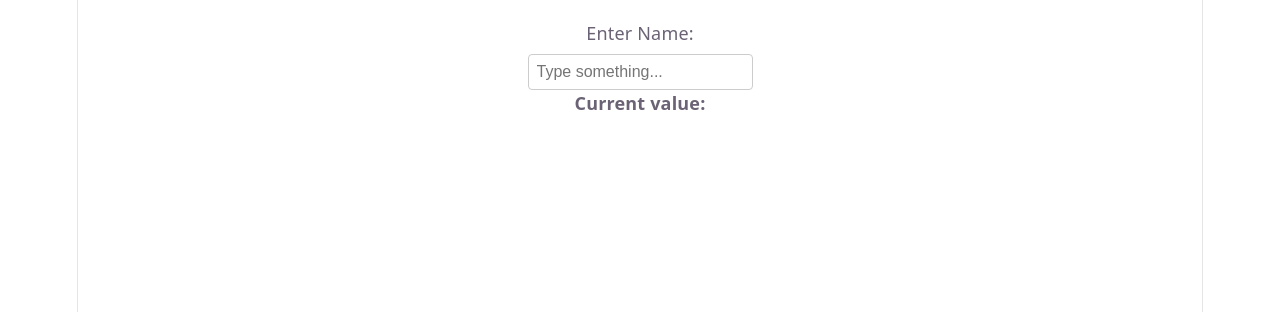
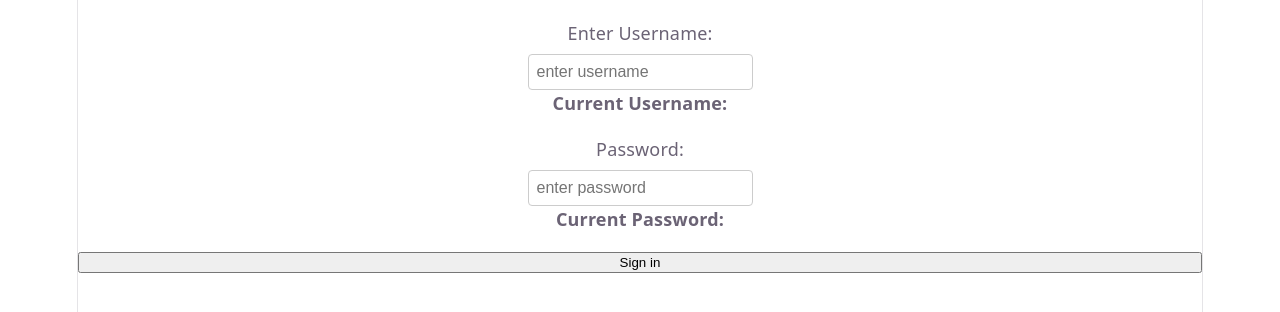
Before and after one commit to jadoratan/travel-planner, a React (Vite) app: page / in a window 1280 px wide. Shown: the top 312 px of the page. Built offline with nearby package versions, Linux system fonts and the light colour scheme.

Commit message:
Static Login Fields and Button

```diff
--- a/src/App.jsx
+++ b/src/App.jsx
@@ -1,8 +1,10 @@
 import React, {useState} from "react";
 import Login from "./components/Login"
+import Dashboard from "./components/Dashboard";
 
 export default function App(){
+    const [isLoggedIn, setIsLoggedIn] = useState(false);
     return(
-        <Login/>
+        <Login></Login>
     );
 }
--- a/src/components/Login.jsx
+++ b/src/components/Login.jsx
@@ -1,33 +1,54 @@
 import { useState } from 'react';
 
-function Login() {
-  // 1. Declare a state variable to hold the text field's value
-  const [text, setText] = useState('');
+export default function Login() {
+  const [username, setUsername] = useState('');
+  const [password, setPassword] = useState('');
 
-  // 2. Create a handler function to update state when the user types
-  const handleChange = (event) => {
-    setText(event.target.value);
+  const handleUsernameChange = (event) => {
+    setUsername(event.target.value);
+  };
+
+  const handlePasswordChange = (event) => {
+    setPassword(event.target.value);
   };
 
   return (
+    <>
     <form style={{ padding: '20px' }}>
-      {/* 3. Bind the state and change handler to the input element */}
-      <label htmlFor="name-input" style={{ display: 'block', marginBottom: '8px' }}>
-        Enter Name:
+        <label htmlFor="name-input" style={{ display: 'block', marginBottom: '8px' }}>
+        Enter Username:
       </label>
       <input
         id="name-input"
         type="text"
-        value={text}
-        onChange={handleChange}
-        placeholder="Type something..."
+        value={username}
+        onChange={handleUsernameChange}
+        placeholder="enter username"
+        style={{ padding: '8px', fontSize: '16px', borderRadius: '4px', border: '1px solid #ccc' }}
+      />
+      <p><strong>Current Username:</strong> {username}</p>
+
+        <div style = {{padding: '10px'}}></div>
+
+        <label htmlFor="name-input" style={{ display: 'block', marginBottom: '8px' }}>
+        Password:
+        </label>
+      <input
+        id="password-input"
+        type="password"
+        value={password}
+        onChange={handlePasswordChange}
+        placeholder="enter password"
         style={{ padding: '8px', fontSize: '16px', borderRadius: '4px', border: '1px solid #ccc' }}
       />
 
-      {/* Real-time output demonstration */}
-      <p><strong>Current value:</strong> {text}</p>
+      <p><strong>Current Password:</strong> {password}</p>
+
+
     </form>
+
+
+    <button>Sign in</button>
+    </>
   );
 }
-
-export default Login;
```
